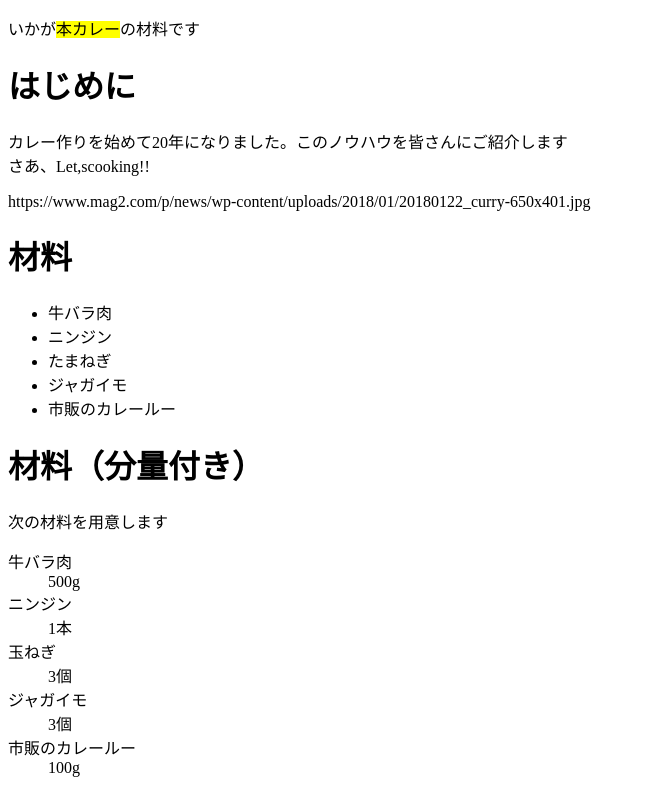
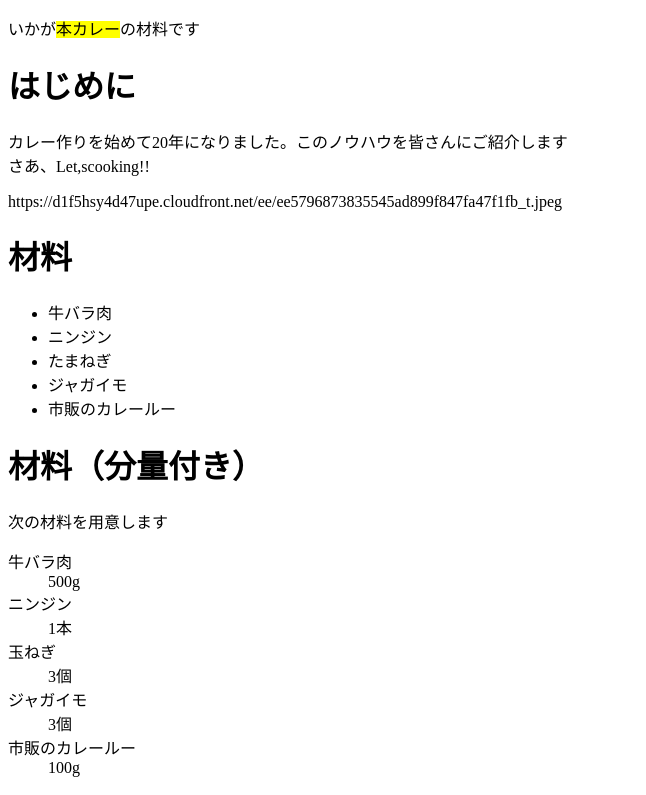
Before and after one commit to hgldwskvn/web2-2, a plain HTML site: page index.html in a window 1280 px wide. Shown: the top 795 px of the page, without its empty margins (0-646 px from the left). Drawn offline with Linux system fonts and the light colour scheme.

Commit message:
Update index.html

```diff
--- a/index.html
+++ b/index.html
@@ -8,7 +8,7 @@
     <p>いかが<mark>本カレー</mark>の材料です</p>
     <h1>はじめに</h1>
     <p>カレー作りを始めて20年になりました。このノウハウを皆さんにご紹介します<br>さあ、Let,scooking!!</p>
-      https://www.mag2.com/p/news/wp-content/uploads/2018/01/20180122_curry-650x401.jpg
+     https://d1f5hsy4d47upe.cloudfront.net/ee/ee5796873835545ad899f847fa47f1fb_t.jpeg
     <h1>材料</h1>
    <ul>
        <li>牛バラ肉</li>
```
